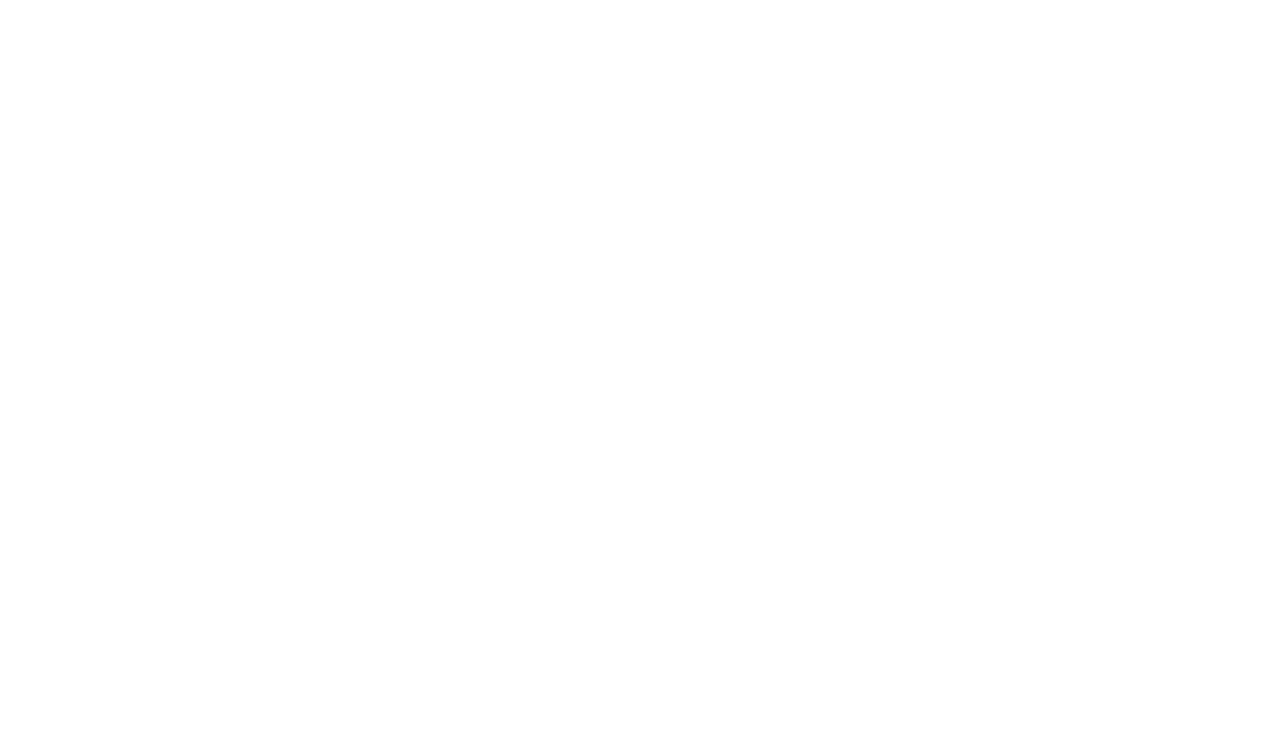
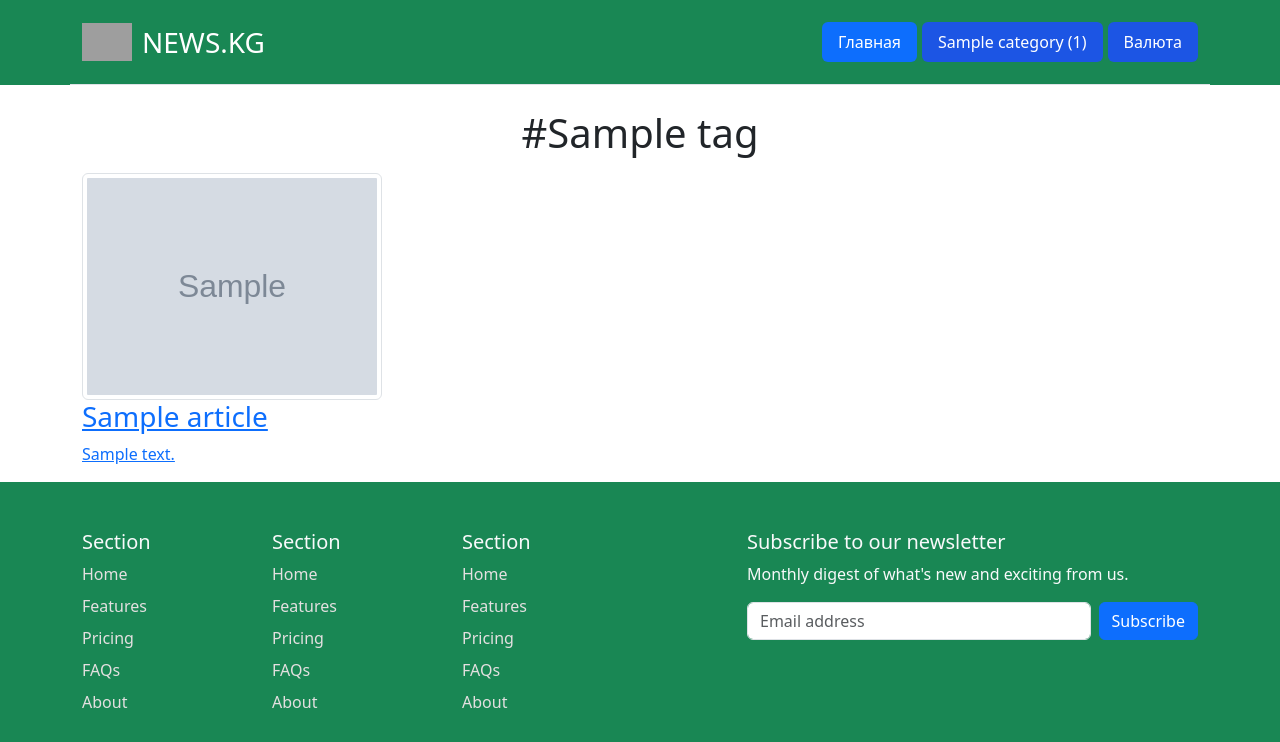
Before and after one commit to edzen12/news-backend9, a Django app: a page that uses templates/tags.html in a window 1280 px wide. Before the commit the part shown is empty. Shown: the top 742 px of the page. Run offline with Django 5.2, Linux system fonts and the light colour scheme; tables that the repository leaves empty hold one stand-in row (values such as "Sample post"); grey boxes marked "Sample" are stand-in pictures; some libraries are stand-ins or nearby versions; grey boxes are pictures that could not be loaded.

Commit message:
tags html

```diff
--- a/templates/base.html
+++ b/templates/base.html
@@ -27,7 +27,11 @@
                     {{category.name}} ({{category.articles_count}})
                 </a>
             </li>
+
             {% endfor %}
+            <li class="nav-item">
+              <a class="nav-link" href="">Валюта</a>
+            </li>
         </ul>
         </header>
     </div>
@@ -37,6 +41,7 @@
 
     {% endblock content %}
 
+    <!-- footer -->
 <div class=" bg-success text-light">
   <footer class="container py-5 footerStyle">
     <div class="row">
--- a/templates/tags.html
+++ b/templates/tags.html
@@ -0,0 +1,20 @@
+{% extends "base.html" %}
+
+{% block content %}
+
+<div class="container">
+    <h1 class="text-center mt-3 mb-3">#{{tag.name}}</h1>
+    <div class="row">
+        {% for article in page_obj %}
+        <div class="col-lg-4">
+            <a href='{% url "post_detail" article.slug %}'>
+                <img width="300px" class="img-thumbnail" src="{{article.image.url}}">
+                <h3>{{article.title}}</h3>
+                <p>{{article.description}}</p>
+            </a>
+        </div>
+        {% endfor %}
+    </div>
+</div>
+
+{% endblock content %}
```
